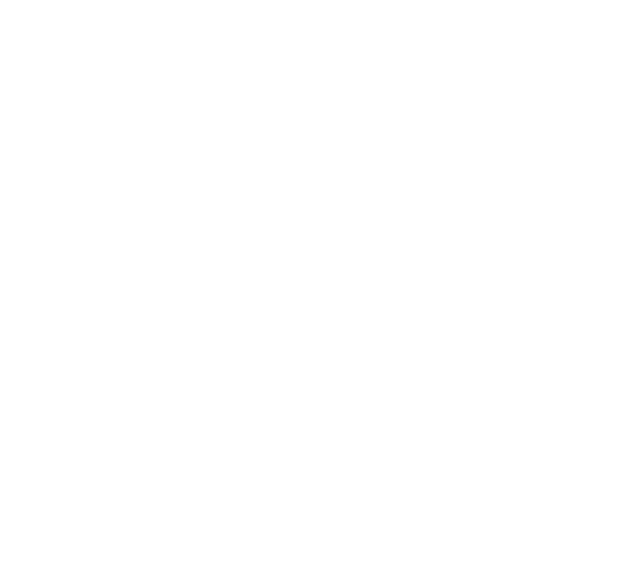
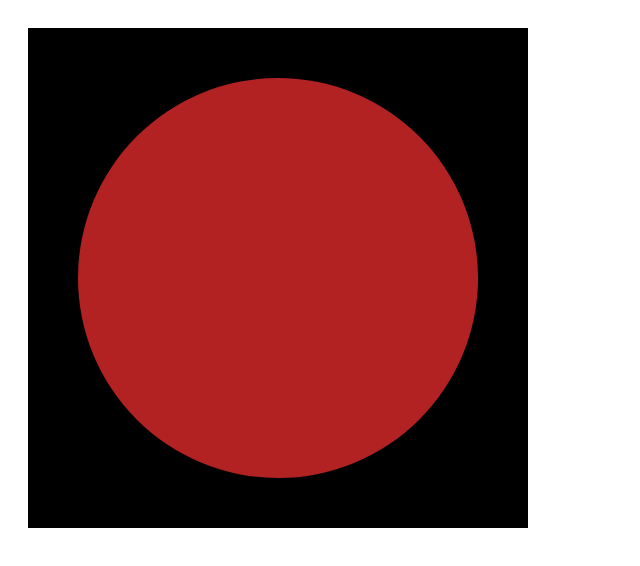
Before and after one commit to davestaab/composable-charts, a Vue app: page / in a window 1280 px wide. Shown: the top 566 px of the page, without its empty margins (0-640 px from the left). Built offline with nearby package versions, Linux system fonts and the light colour scheme.

Commit message:
add the basic red planet

```diff
--- a/src/App.vue
+++ b/src/App.vue
@@ -1,6 +1,11 @@
 <template>
   <div id="app">
-
+    <!-- step 1: the red planet -->
+    <svg width="500" height="500" class="space">
+      <g transform="translate(250, 250)">
+        <circle r="200" fill="firebrick"></circle>
+      </g>
+    </svg>
   </div>
 </template>
 
```
